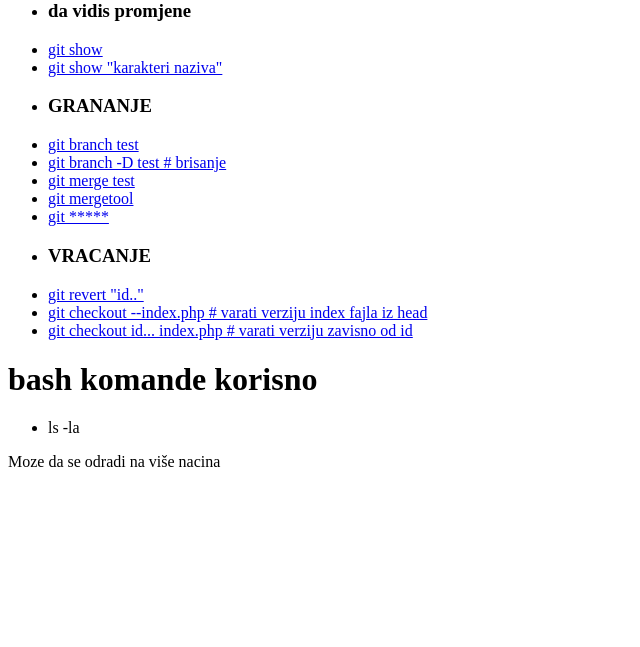
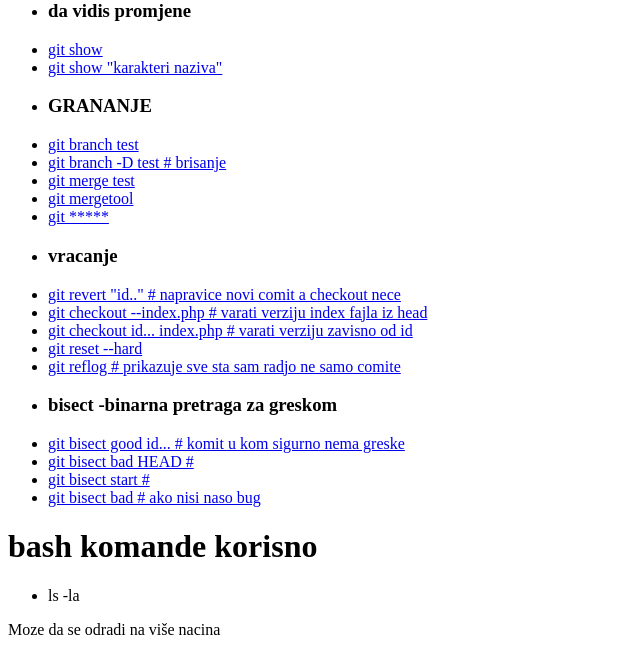
Before and after one commit to meddooo2/magic_git_gh, a PHP site: page / in a window 1280 px wide. Shown: the part 446-1093 px from the top of the page, without its empty margins (0-640 px from the left). Before the commit the page ends 913 px from the top, so only its background shows below. Run offline with PHP 8.4, Linux system fonts and the light colour scheme.

Commit message:
bisect dodat

```diff
--- a/index.php
+++ b/index.php
@@ -29,10 +29,18 @@
 		<li><a href="#">git merge test </a></li>
 		<li><a href="#">git mergetool </a></li>
 		<li><a href="#">git ***** </a></li>
-		<li><h3>VRACANJE</h3></li>
-		<li><a href="#">git  revert "id.."</a></li>
+		<li><h3>vracanje</h3></li>
+ 		<li><a href="#">git  revert "id.."   # napravice novi comit a checkout nece</a></li>
 		<li><a href="#">git  checkout --index.php  # varati verziju index fajla iz head</a></li>
 		<li><a href="#">git  checkout id... index.php  # varati verziju zavisno od id</a></li>
+		<li><a href="#">git  reset --hard</a></li>
+		<li><a href="#">git reflog # prikazuje sve sta sam radjo ne samo comite</a></li>
+		<li><h3>bisect -binarna pretraga za greskom</h3></li>
+		<li><a href="#">git bisect good id... # komit u kom sigurno nema greske</a></li>
+		<li><a href="#">git bisect bad HEAD # </a></li>
+		<li><a href="#">git bisect start # </a></li>
+		<li><a href="#">git bisect bad # ako nisi naso bug</a></li>
+
 	</ul>
 
 
```
